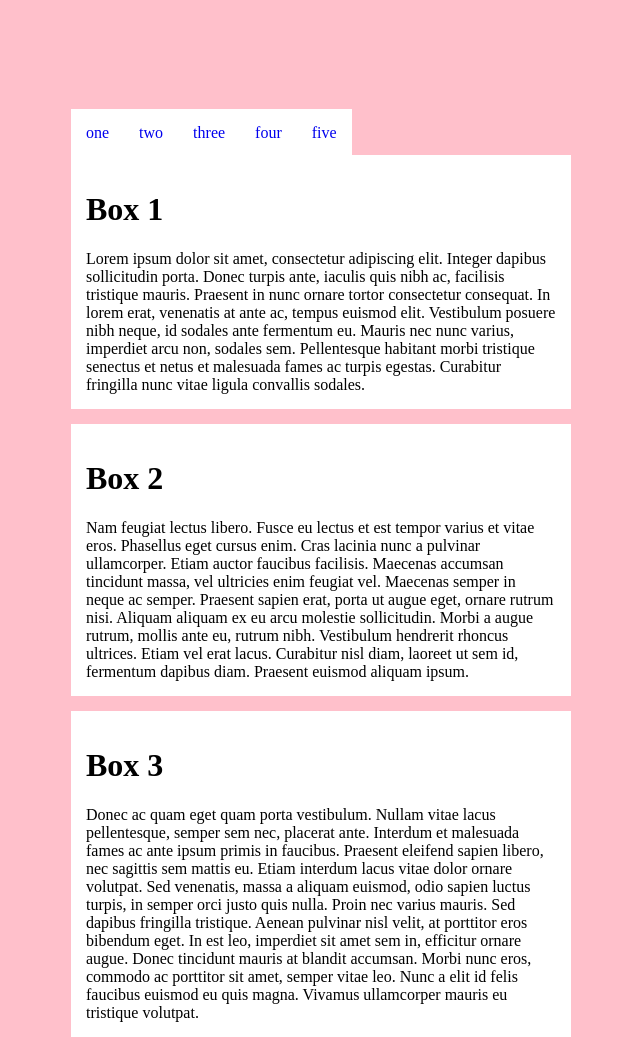
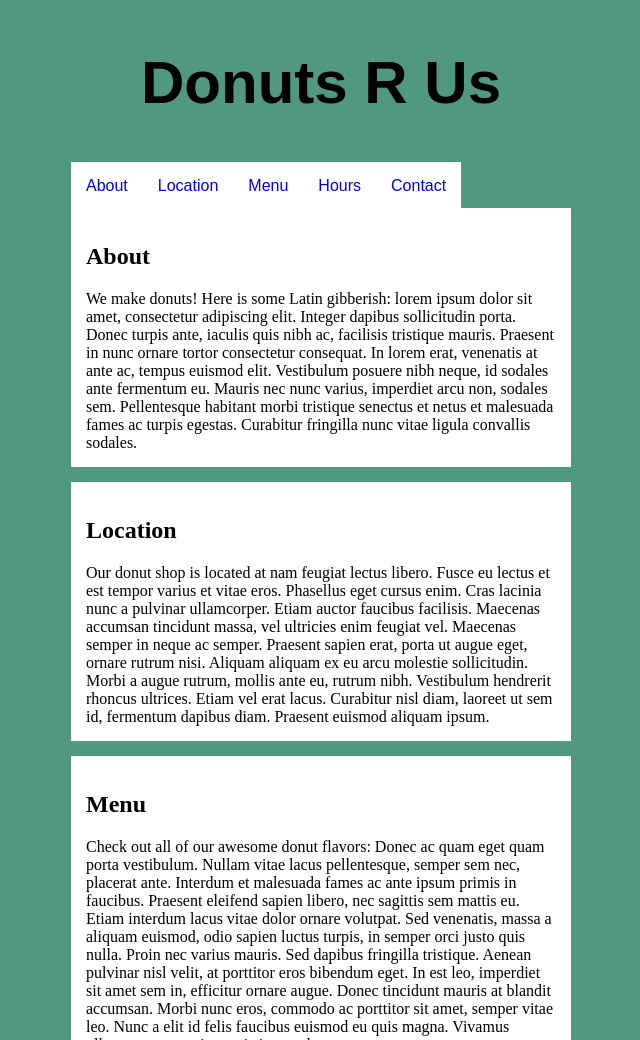
Before and after one commit to arielropp/webpage3, a plain HTML site: page index.html in a window 1280 px wide. Shown: the top 1040 px of the page, without its empty margins (319-959 px from the left). Drawn offline with Linux system fonts and the light colour scheme.

Commit message:
more edits

```diff
--- a/index.html
+++ b/index.html
@@ -5,32 +5,37 @@
 </head>
 <body>
 <div id="container">
+  <div id="main-title">
+    <h1 id="secondary-title">Donuts R Us</h1>
+    </div>
   <ul>
-    <li><a href="#box1">one</a></li>
-    <li><a href="#box2">two</a></li>
-    <li><a href="#box3">three</a></li>
-    <li><a href="#box4">four</a></li>
-    <li><a href="#box5">five</a></li>
+    <li><a href="#box1">About</a></li>
+    <li><a href="#box2">Location</a></li>
+    <li><a href="#box3">Menu</a></li>
+    <li><a href="#box4">Hours</a></li>
+    <li><a href="#box5">Contact</a></li>
   </ul>
   <div id="content-box">
-    <h1 id="box1">Box 1</h1>
-    Lorem ipsum dolor sit amet, consectetur adipiscing elit. Integer dapibus sollicitudin porta. Donec turpis ante, iaculis quis nibh ac, facilisis tristique mauris. Praesent in nunc ornare tortor consectetur consequat. In lorem erat, venenatis at ante ac, tempus euismod elit. Vestibulum posuere nibh neque, id sodales ante fermentum eu. Mauris nec nunc varius, imperdiet arcu non, sodales sem. Pellentesque habitant morbi tristique senectus et netus et malesuada fames ac turpis egestas. Curabitur fringilla nunc vitae ligula convallis sodales.
+    <h2 id="box1">About</h1>
+    We make donuts! Here is some Latin gibberish: lorem ipsum dolor sit amet, consectetur adipiscing elit. Integer dapibus sollicitudin porta. Donec turpis ante, iaculis quis nibh ac, facilisis tristique mauris. Praesent in nunc ornare tortor consectetur consequat. In lorem erat, venenatis at ante ac, tempus euismod elit. Vestibulum posuere nibh neque, id sodales ante fermentum eu. Mauris nec nunc varius, imperdiet arcu non, sodales sem. Pellentesque habitant morbi tristique senectus et netus et malesuada fames ac turpis egestas. Curabitur fringilla nunc vitae ligula convallis sodales.
     </div>
   <div id="content-box">
-    <h1 id="box2">Box 2</h1>
-    Nam feugiat lectus libero. Fusce eu lectus et est tempor varius et vitae eros. Phasellus eget cursus enim. Cras lacinia nunc a pulvinar ullamcorper. Etiam auctor faucibus facilisis. Maecenas accumsan tincidunt massa, vel ultricies enim feugiat vel. Maecenas semper in neque ac semper. Praesent sapien erat, porta ut augue eget, ornare rutrum nisi. Aliquam aliquam ex eu arcu molestie sollicitudin. Morbi a augue rutrum, mollis ante eu, rutrum nibh. Vestibulum hendrerit rhoncus ultrices. Etiam vel erat lacus. Curabitur nisl diam, laoreet ut sem id, fermentum dapibus diam. Praesent euismod aliquam ipsum.
+    <h2 id="box2">Location</h1>
+    Our donut shop is located at nam feugiat lectus libero. Fusce eu lectus et est tempor varius et vitae eros. Phasellus eget cursus enim. Cras lacinia nunc a pulvinar ullamcorper. Etiam auctor faucibus facilisis. Maecenas accumsan tincidunt massa, vel ultricies enim feugiat vel. Maecenas semper in neque ac semper. Praesent sapien erat, porta ut augue eget, ornare rutrum nisi. Aliquam aliquam ex eu arcu molestie sollicitudin. Morbi a augue rutrum, mollis ante eu, rutrum nibh. Vestibulum hendrerit rhoncus ultrices. Etiam vel erat lacus. Curabitur nisl diam, laoreet ut sem id, fermentum dapibus diam. Praesent euismod aliquam ipsum.
     </div>
   <div id="content-box">
-    <h1 id="box3">Box 3</h1>
-    Donec ac quam eget quam porta vestibulum. Nullam vitae lacus pellentesque, semper sem nec, placerat ante. Interdum et malesuada fames ac ante ipsum primis in faucibus. Praesent eleifend sapien libero, nec sagittis sem mattis eu. Etiam interdum lacus vitae dolor ornare volutpat. Sed venenatis, massa a aliquam euismod, odio sapien luctus turpis, in semper orci justo quis nulla. Proin nec varius mauris. Sed dapibus fringilla tristique. Aenean pulvinar nisl velit, at porttitor eros bibendum eget. In est leo, imperdiet sit amet sem in, efficitur ornare augue. Donec tincidunt mauris at blandit accumsan. Morbi nunc eros, commodo ac porttitor sit amet, semper vitae leo. Nunc a elit id felis faucibus euismod eu quis magna. Vivamus ullamcorper mauris eu tristique volutpat.
+    <h2 id="box3">Menu</h1>
+    Check out all of our awesome donut flavors: Donec ac quam eget quam porta vestibulum. Nullam vitae lacus pellentesque, semper sem nec, placerat ante. Interdum et malesuada fames ac ante ipsum primis in faucibus. Praesent eleifend sapien libero, nec sagittis sem mattis eu. Etiam interdum lacus vitae dolor ornare volutpat. Sed venenatis, massa a aliquam euismod, odio sapien luctus turpis, in semper orci justo quis nulla. Proin nec varius mauris. Sed dapibus fringilla tristique. Aenean pulvinar nisl velit, at porttitor eros bibendum eget. In est leo, imperdiet sit amet sem in, efficitur ornare augue. Donec tincidunt mauris at blandit accumsan. Morbi nunc eros, commodo ac porttitor sit amet, semper vitae leo. Nunc a elit id felis faucibus euismod eu quis magna. Vivamus ullamcorper mauris eu tristique volutpat.
+    <br>
+    <img src="donut.jpeg" alt="donut" width="400" class="center">
     </div>
   <div id="content-box">
-    <h1 id="box4">Box 4</h1>
-    Duis tempor sed dui in ultrices. Phasellus hendrerit tellus fermentum eros mollis pellentesque. Fusce id eros ante. Praesent eget nisi dui. In hac habitasse platea dictumst. Sed elit augue, ornare et congue non, consequat nec risus. Duis pretium auctor maximus. Nam maximus nibh ac leo porta, at pretium ante sollicitudin. Fusce dapibus dignissim libero consectetur venenatis. Donec condimentum ante orci, vitae feugiat nulla tincidunt aliquet. Proin condimentum bibendum augue, quis consequat nibh eleifend eget. Curabitur in porttitor nunc. Suspendisse vitae nisl sed nisl tempus convallis. Nullam vitae elit dolor. Interdum et malesuada fames ac ante ipsum primis in faucibus.
+    <h2 id="box4">Hours</h1>
+    Visit us during these times: Duis tempor sed dui in ultrices. Phasellus hendrerit tellus fermentum eros mollis pellentesque. Fusce id eros ante. Praesent eget nisi dui. In hac habitasse platea dictumst. Sed elit augue, ornare et congue non, consequat nec risus. Duis pretium auctor maximus. Nam maximus nibh ac leo porta, at pretium ante sollicitudin. Fusce dapibus dignissim libero consectetur venenatis. Donec condimentum ante orci, vitae feugiat nulla tincidunt aliquet. Proin condimentum bibendum augue, quis consequat nibh eleifend eget. Curabitur in porttitor nunc. Suspendisse vitae nisl sed nisl tempus convallis. Nullam vitae elit dolor. Interdum et malesuada fames ac ante ipsum primis in faucibus.
     </div>
   <div id="content-box">
-    <h1 id="box5">Box 5</h1>
-    Suspendisse felis magna, eleifend et ante non, tempus volutpat nibh. Phasellus massa nisl, ullamcorper vitae tincidunt in, lobortis eu risus. Suspendisse vel lacus bibendum, luctus libero at, laoreet eros. Mauris aliquam sem sed metus convallis, non tempus ipsum suscipit. Maecenas consequat augue eget orci gravida, nec vestibulum odio aliquam. Cras nec diam ac velit tincidunt vulputate convallis nec elit. Vivamus pellentesque, neque et luctus interdum, odio augue posuere enim, eu sagittis orci lacus non elit.
+    <h2 id="box5">Contact</h1>
+    Here's how to get ahold of us: Suspendisse felis magna, eleifend et ante non, tempus volutpat nibh. Phasellus massa nisl, ullamcorper vitae tincidunt in, lobortis eu risus. Suspendisse vel lacus bibendum, luctus libero at, laoreet eros. Mauris aliquam sem sed metus convallis, non tempus ipsum suscipit. Maecenas consequat augue eget orci gravida, nec vestibulum odio aliquam. Cras nec diam ac velit tincidunt vulputate convallis nec elit. Vivamus pellentesque, neque et luctus interdum, odio augue posuere enim, eu sagittis orci lacus non elit.
     </div>
 </div>
 </body>
--- a/mystyle.css
+++ b/mystyle.css
@@ -1,12 +1,20 @@
 body{
+  background: #509880;
   display: flex;
   justify-content: center;
-  background: pink;
+}
+
+#main-title{
+  font-size: 30px;
+  font-family: sans-serif;
+  color: #010101;
+  margin-bottom: 20px;
+  display: flex;
+  justify-content: center;
 }
 
 #container{
   position: relative;
-  top: 100px;
   width: 500px;
 }
 
@@ -29,8 +37,13 @@ a {
   text-decoration: none;
   background: #FFF;
   padding: 15px;
+  font-family: sans-serif;
 }
 
 a:hover {
-  background: red;
+  background: #CCC;
 }
+
+a:visited {
+  color: #509880;
+}
```
